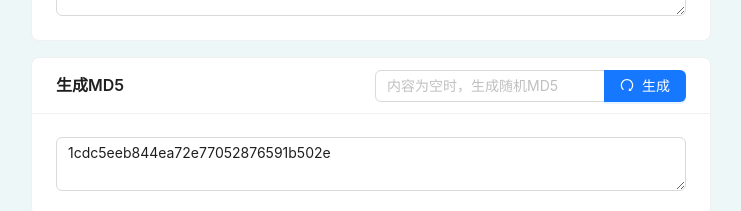
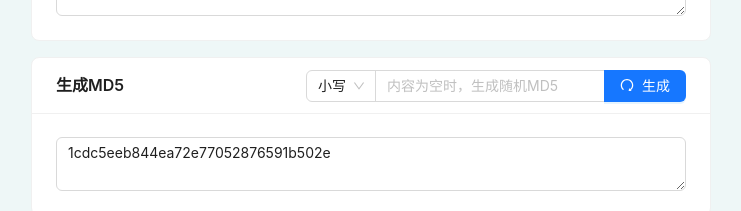
Before and after one commit to tive6/tiven-blog, a Next.js app: page /tools in a window 1280 px wide. Shown: the part 431-642 px from the top of the page, without its empty margins (269-1010 px from the left). Built offline with nearby package versions, Linux system fonts and the light colour scheme.

Commit message:
feat: 增加 MD5结果 大写转换 功能

```diff
--- a/common/constants.js
+++ b/common/constants.js
@@ -188,3 +188,14 @@ export const presetList = [
     ],
   },
 ]
+
+export const capitalizeOpts = [
+  {
+    label: '小写',
+    value: 'lower',
+  },
+  {
+    label: '大写',
+    value: 'upper',
+  },
+]
--- a/pages/tools/index.jsx
+++ b/pages/tools/index.jsx
@@ -1,9 +1,10 @@
 import { RedoOutlined } from '@ant-design/icons'
 import { useReactive } from 'ahooks'
-import { Button, Card, Divider, Input, Space } from 'antd'
+import { Button, Card, Divider, Input, Select, Space } from 'antd'
 import MD5 from 'crypto-js/md5'
 import { useEffect } from 'react'
 
+import { capitalizeOpts } from '@/common/constants'
 import { genMd5, genUUID } from '@/common/utils'
 
 const Page = () => {
@@ -13,6 +14,7 @@ const Page = () => {
     json: '',
     jsonStr: '',
     content: '',
+    capitalize: 'lower',
   })
 
   function getUUID() {
@@ -20,10 +22,16 @@ const Page = () => {
   }
 
   async function getMd5() {
+    let str = ''
     if (data.content) {
-      data.md5 = MD5(data.content).toString()
+      str = MD5(data.content).toString()
     } else {
-      data.md5 = await genMd5()
+      str = await genMd5()
+    }
+    if (data.capitalize === 'upper') {
+      data.md5 = str.toUpperCase()
+    } else {
+      data.md5 = str.toLowerCase()
     }
   }
 
@@ -62,6 +70,13 @@ const Page = () => {
           title="生成MD5"
           extra={
             <Space.Compact block>
+              <Select
+                defaultValue={data.capitalize}
+                onChange={(val) => {
+                  data.capitalize = val
+                }}
+                options={capitalizeOpts}
+              />
               <Input
                 allowClear
                 style={{ width: '230px' }}
```
